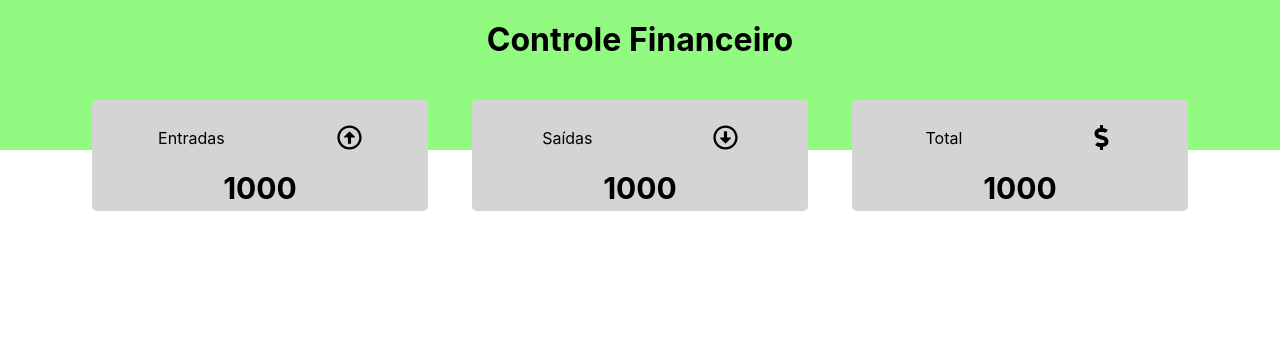
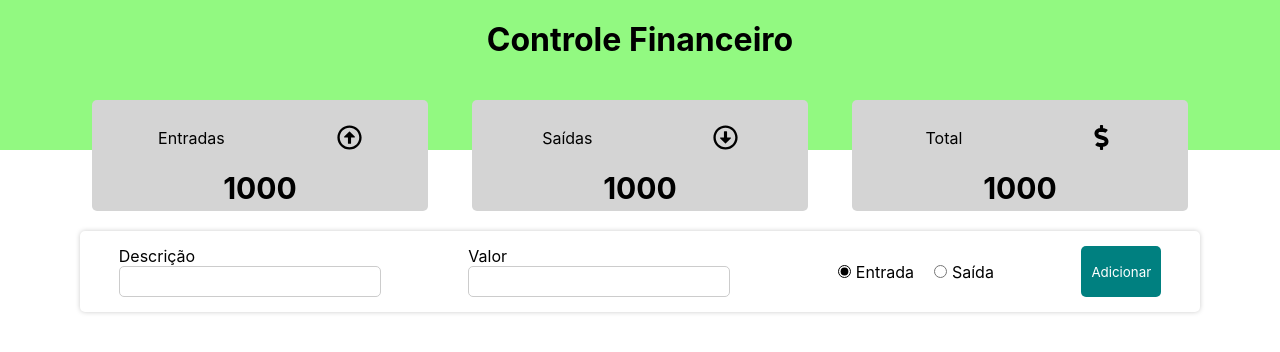
Before and after one commit to devbpatriciocosta/BancoBoleto, a Next.js app: page / in a window 1280 px wide. Shown: the top 352 px of the page. Built offline with nearby package versions, Linux system fonts and the light colour scheme.

Commit message:
Form on index

```diff
--- a/pages/index.jsx
+++ b/pages/index.jsx
@@ -1,3 +1,4 @@
+import Form from '../src/components/form/Form'
 import Header from '../src/components/header/Header'
 import Resume from '../src/components/resume/Resume'
 
@@ -6,6 +7,7 @@ export default function BankApplication() {
     <>
       <Header />
       <Resume />
+      <Form />
     </>
   )
 }
```
